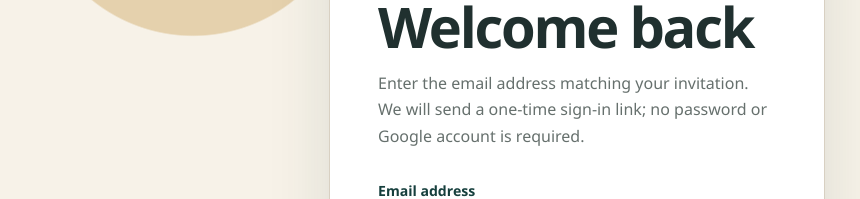
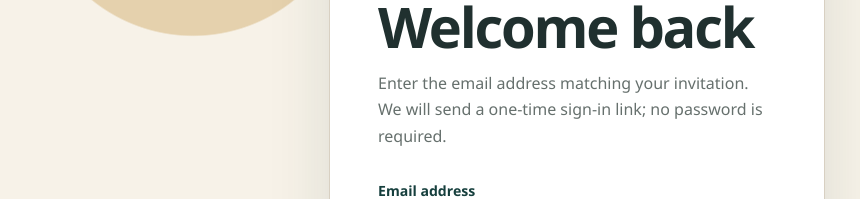
Before and after one commit to git-fleabo/banner-fitness, a Next.js app in the folder web/: page /auth/sign-in in a window 1280 px wide. Shown: the part 245-444 px from the top of the page, without its empty margins (63-923 px from the left). Built offline with nearby package versions, Linux system fonts and the light colour scheme.

Commit message:
Prevent stale sign-in page caching

```diff
--- a/web/src/app/auth/sign-in/page.tsx
+++ b/web/src/app/auth/sign-in/page.tsx
@@ -2,6 +2,8 @@ import Link from "next/link";
 
 import { SignInForm } from "./sign-in-form";
 import styles from "./sign-in.module.css";
+
+export const dynamic = "force-dynamic";
 
 export default function SignInPage() {
   return (
@@ -10,7 +12,7 @@ export default function SignInPage() {
         <Link className={styles.brand} href="/">PT Learning Lab</Link>
         <p className={styles.eyebrow}>Private learning space</p>
         <h1 id="sign-in-heading">Welcome back</h1>
-        <p className={styles.intro}>Enter the email address matching your invitation. We will send a one-time sign-in link; no password or Google account is required.</p>
+        <p className={styles.intro}>Enter the email address matching your invitation. We will send a one-time sign-in link; no password is required.</p>
         <SignInForm />
         <p className={styles.help}>Access is invitation-only. Contact the owner if you expected an invitation.</p>
       </section>
```
